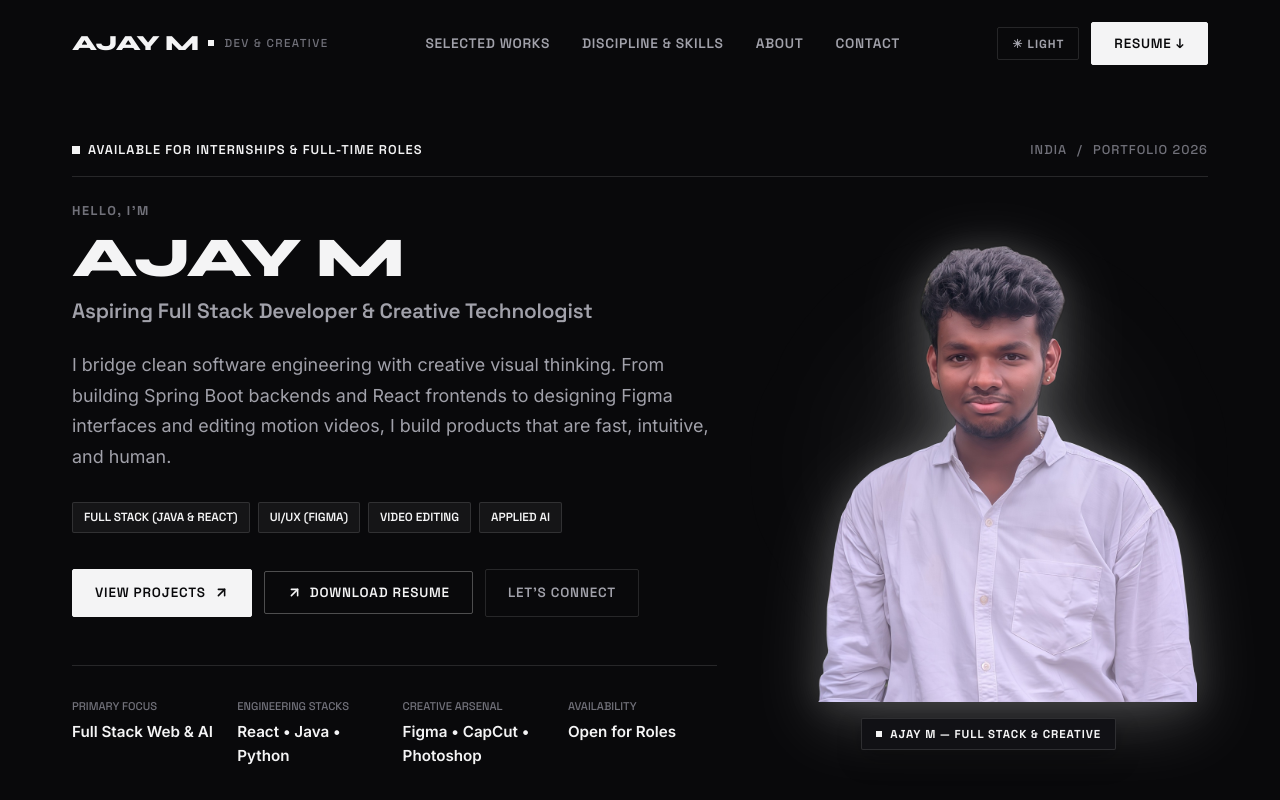
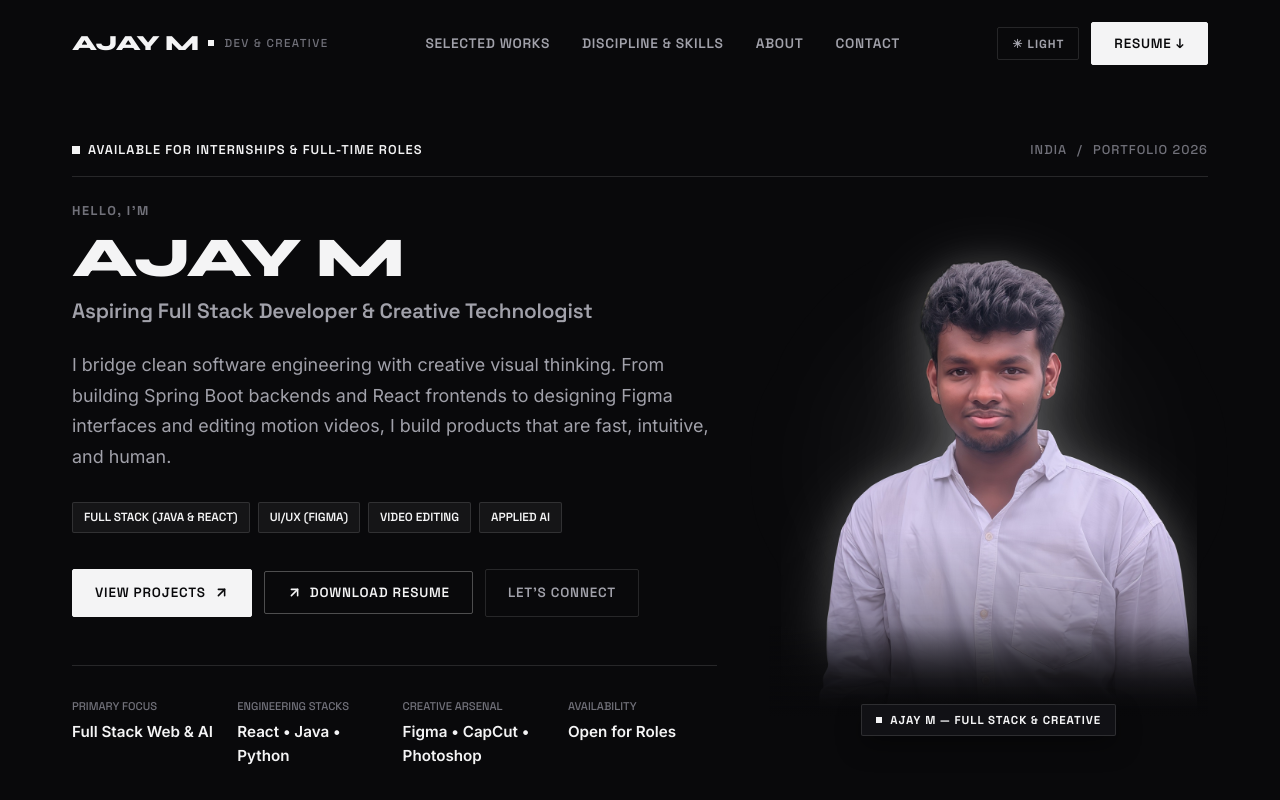
Before and after one commit to ajaymanikandanoff/portfolio, a React (Vite) app: page / in a window 1280 px wide. Shown: the top 800 px of the page. Built offline with nearby package versions, Linux system fonts and the light colour scheme.

Commit message:
feat: add smooth bottom fading gradient mask and overlay to hero portrait cutout

```diff
--- a/src/components/Hero.jsx
+++ b/src/components/Hero.jsx
@@ -74,12 +74,15 @@ export default function Hero({ onOpenResume }) {
             <div className="cutout-stage">
               <div className="cutout-ambient-glow"></div>
               {!imgError ? (
+                <div className="cutout-image-wrapper">
                   <img
                     src={profile.photo || '/me.png'}
                     alt={profile.name}
                     className="cutout-portrait-image"
                     onError={() => setImgError(true)}
                   />
+                  <div className="cutout-bottom-fade" aria-hidden="true"></div>
+                </div>
               ) : (
                 <div className="portrait-fallback">
                   <div className="fallback-monogram">AM</div>
--- a/src/index.css
+++ b/src/index.css
@@ -592,6 +592,14 @@ body[data-theme='light'] .cutout-ambient-glow {
   background: radial-gradient(circle, rgba(0, 0, 0, 0.08) 0%, rgba(0, 0, 0, 0.02) 45%, transparent 70%);
 }
 
+.cutout-image-wrapper {
+  position: relative;
+  display: flex;
+  justify-content: center;
+  align-items: center;
+  width: 100%;
+}
+
 .cutout-portrait-image {
   position: relative;
   z-index: 1;
@@ -600,6 +608,9 @@ body[data-theme='light'] .cutout-ambient-glow {
   max-height: 520px;
   object-fit: contain;
   display: block;
+  /* Smooth bottom fading effect via CSS mask */
+  -webkit-mask-image: linear-gradient(to bottom, #000 0%, #000 64%, rgba(0, 0, 0, 0.7) 80%, rgba(0, 0, 0, 0.2) 93%, transparent 100%);
+  mask-image: linear-gradient(to bottom, #000 0%, #000 64%, rgba(0, 0, 0, 0.7) 80%, rgba(0, 0, 0, 0.2) 93%, transparent 100%);
   /* WHITE SHADOW FOR DARK MODE */
   filter: drop-shadow(0 15px 35px rgba(255, 255, 255, 0.22)) drop-shadow(0 0 15px rgba(255, 255, 255, 0.12));
   transition: transform 0.35s cubic-bezier(0.16, 1, 0.3, 1), filter 0.35s ease;
@@ -621,11 +632,28 @@ body[data-theme='light'] .cutout-portrait-image:hover {
   filter: drop-shadow(0 25px 45px rgba(0, 0, 0, 0.45)) drop-shadow(0 8px 18px rgba(0, 0, 0, 0.26));
 }
 
+/* Bottom gradient fade overlay blending into canvas background */
+.cutout-bottom-fade {
+  position: absolute;
+  bottom: 0;
+  left: 0;
+  right: 0;
+  height: 90px;
+  background: linear-gradient(to bottom, transparent 0%, rgba(9, 9, 11, 0.4) 40%, var(--bg-page) 100%);
+  pointer-events: none;
+  z-index: 2;
+  transition: background 0.25s ease;
+}
+
+body[data-theme='light'] .cutout-bottom-fade {
+  background: linear-gradient(to bottom, transparent 0%, rgba(248, 248, 249, 0.4) 40%, var(--bg-page) 100%);
+}
+
 .cutout-floating-tag {
   display: inline-flex;
   align-items: center;
   gap: 8px;
-  margin-top: 16px;
+  margin-top: -12px;
   padding: 6px 14px;
   background: var(--bg-card);
   border: 1px solid var(--border-color);
@@ -635,8 +663,8 @@ body[data-theme='light'] .cutout-portrait-image:hover {
   letter-spacing: 0.08em;
   color: var(--text-main);
   border-radius: 2px;
-  z-index: 2;
-  box-shadow: 0 10px 25px rgba(0, 0, 0, 0.25);
+  z-index: 3;
+  box-shadow: 0 10px 25px rgba(0, 0, 0, 0.35);
 }
 
 .cutout-tag-dot {
```
Lines whose indentation alone changed are shown as unchanged.
